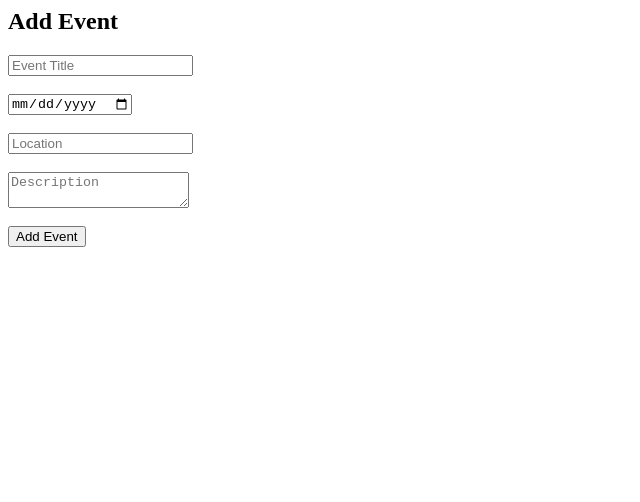
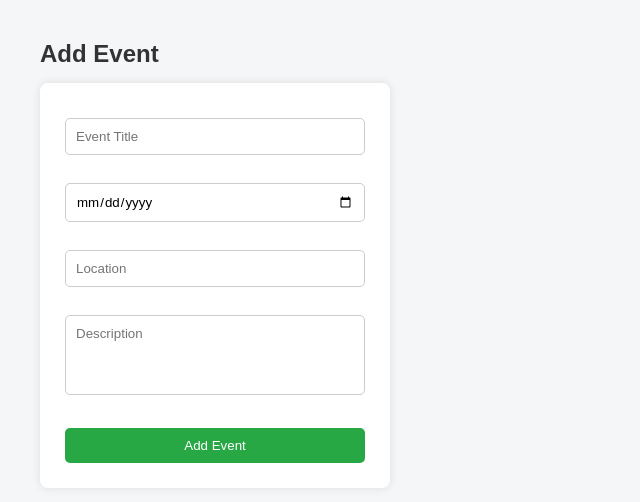
Before and after one commit to chiragtiwari11/EVENT-MANAGEMENT-SYSTEM, a plain HTML site: page templates/add_event.html in a window 1280 px wide. Shown: the whole page, without its empty margins (0-640 px from the left). Drawn offline with Linux system fonts and the light colour scheme.

Commit message:
add css in add event dashboard

```diff
--- a/templates/add_event.html
+++ b/templates/add_event.html
@@ -6,3 +6,4 @@
     <textarea name="description" placeholder="Description"></textarea><br><br>
     <button>Add Event</button>
 </form>
+<link rel="stylesheet" href="/static/css/style.css">
```
